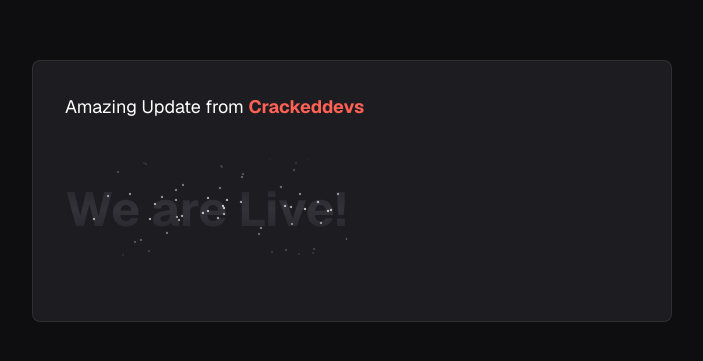
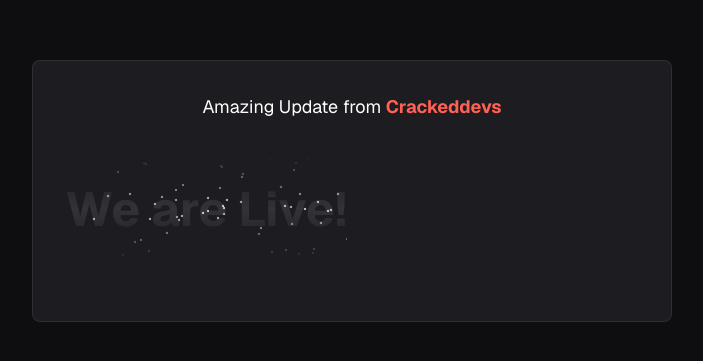
Before and after one commit to zshlabs/datewise, a Next.js app: page /cd in a window 1280 px wide. Shown: the part 209-570 px from the top of the page, without its empty margins (288-991 px from the left). Built offline with nearby package versions, Linux system fonts and the light colour scheme.

Commit message:
Update TextRevealCardPreview component styling

```diff
--- a/src/app/(public)/components/TextRevealCardPreview.tsx
+++ b/src/app/(public)/components/TextRevealCardPreview.tsx
@@ -11,7 +11,7 @@
       <TextRevealCard
         text="We are Live!"
         revealText="On Product Hunt"
-        className="self-center"
+        className="text-center"
       >
         <TextRevealCardTitle>
           Amazing Update from{" "}
--- a/src/components/ui/text-reveal-card.tsx
+++ b/src/components/ui/text-reveal-card.tsx
@@ -88,7 +88,7 @@
               justifyContent: "center",
               textShadow: "4px 4px 15px rgba(0,0,0,0.5)",
             }}
-            className="text-center sm:text-[3rem] py-10 font-bold text-[#FF6154] bg-clip-text text-transparent bg-gradient-to-b from-white to-neutral-300"
+            className="text-center sm:text-[3rem] py-10 font-bold text-[#FF6154] bg-clip-text bg-gradient-to-b from-white to-neutral-300 flex"
           >
             <IconBrandProducthunt size={"80"} style={{ marginRight: "10px" }} />
             {revealText}
```
